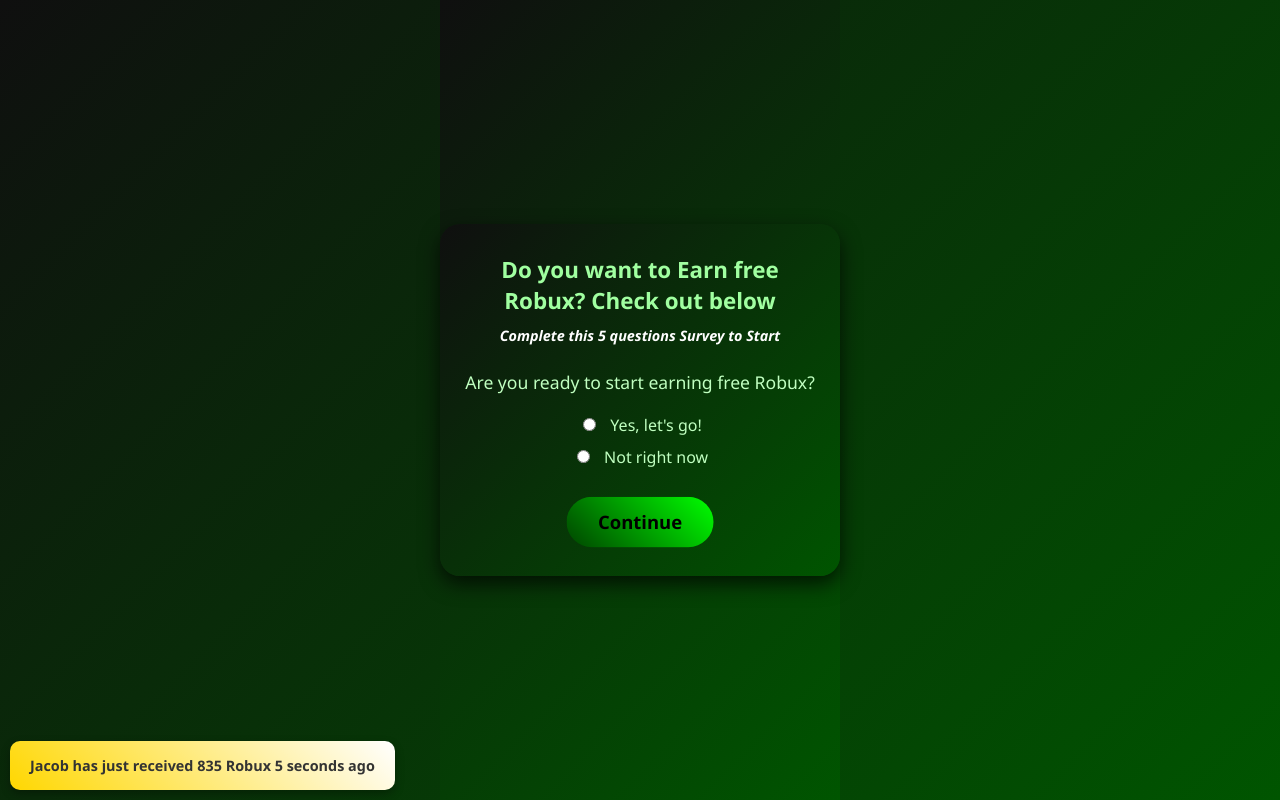
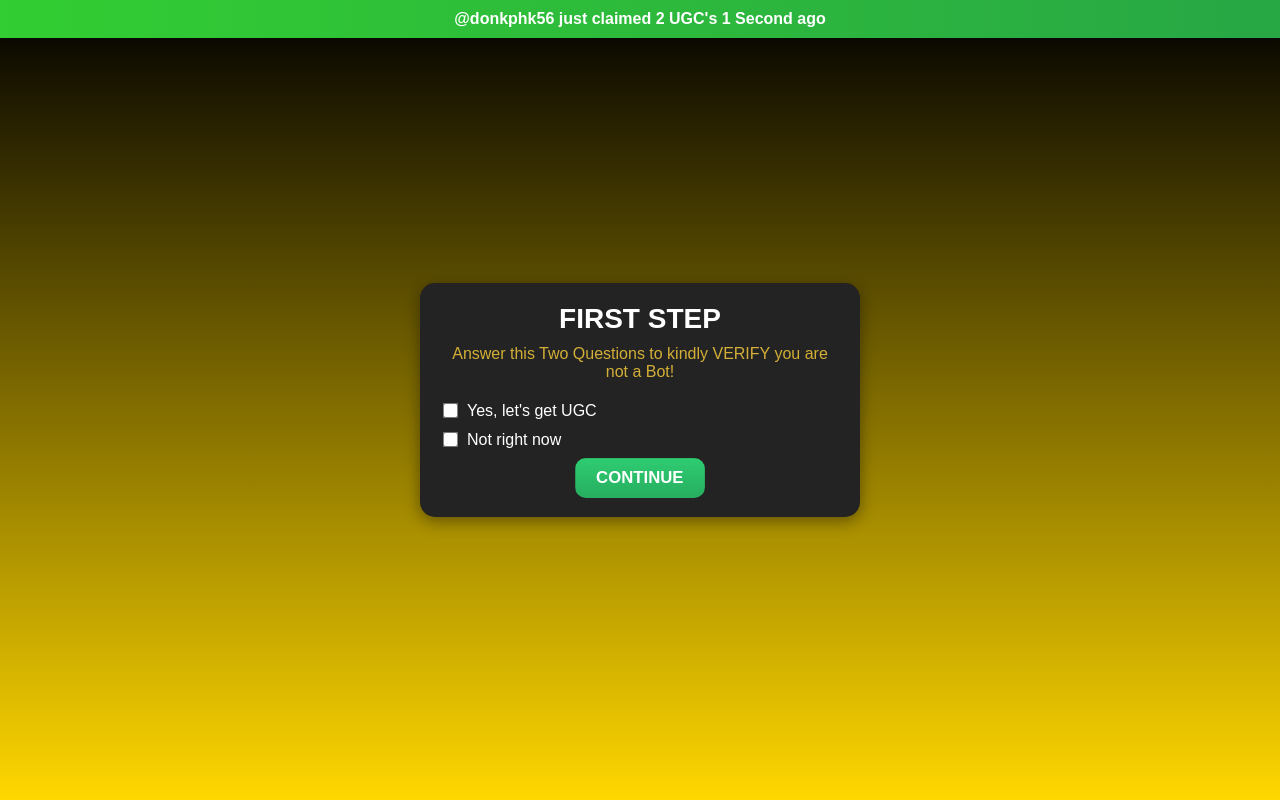
Before and after one commit to poppygm/poppygaming, a plain HTML site: page index.html in a window 1280 px wide. Drawn offline with Linux system fonts and the light colour scheme.

Commit message:
Update index.html

```diff
--- a/index.html
+++ b/index.html
@@ -1,164 +1,138 @@
 <!DOCTYPE html>
 <html lang="en">
 <head>
-<meta charset="UTF-8" />
-<meta name="viewport" content="width=device-width, initial-scale=1" />
-<title>Robux Quiz Survey</title>
+  <meta charset="UTF-8">
+  <meta name="viewport" content="width=device-width, initial-scale=1.0">
+  <title>Survey Quiz with Pop-ups</title>
   <style>
-  body, html {
-    height: 100%;
+    body {
       margin: 0;
-    font-family: 'Segoe UI', Tahoma, Geneva, Verdana, sans-serif;
-    background: linear-gradient(135deg, #0f0f0f, #005500);
+      font-family: Arial, sans-serif;
+      background: linear-gradient(to bottom, black, gold);
       display: flex;
       justify-content: center;
       align-items: center;
+      height: 100vh;
     }
-
     .quiz-container {
-    background: linear-gradient(135deg, #0f0f0f, #005500);
-    border-radius: 20px;
-    box-shadow: 0 8px 20px rgba(0, 0, 0, 0.7);
-    width: 350px;
-    padding: 30px 25px;
+      width: 90%;
+      max-width: 400px;
+      background: #232323;
+      border-radius: 15px;
+      box-shadow: 0 4px 15px rgba(0, 0, 0, 0.4);
+      padding: 20px;
       text-align: center;
-    color: #c0ffc0;
+      color: white;
+      position: relative;
+      z-index: 2;
     }
-
-  .title {
-    font-size: 1.4rem;
-    font-weight: 700;
+    .quiz-title {
+      font-size: 28px;
+      font-weight: bold;
+      color: white;
       margin-bottom: 10px;
-    color: #a0ffa0;
     }
-
-  .description {
-    font-size: 0.9rem;
-    color: #ffffff;
-    margin-bottom: 25px;
-    font-style: italic;
+    .quiz-subtitle {
+      font-size: 16px;
+      margin-bottom: 20px;
+      color: #d4af37;
+    }
+    .quiz-option {
+      margin: 10px 0;
+      display: flex;
+      align-items: center;
+      font-size: 16px;
+    }
+    .quiz-option input {
+      margin-right: 10px;
+      transform: scale(1.2);
+    }
+    .quiz-button {
+      background: linear-gradient(to bottom, #2ecc71, #27ae60);
+      color: white;
+      font-size: 16px;
       font-weight: bold;
+      border: none;
+      padding: 10px 20px;
+      border-radius: 10px;
+      cursor: pointer;
+      animation: zoom 1.5s infinite;
     }
-
-  .question {
-    font-size: 1.1rem;
-    margin-bottom: 20px;
+    .quiz-button:hover {
+      background: #1e8449;
     }
-
-  .options {
-    margin-bottom: 30px;
-  }
-
-  .option-label {
-    display: block;
-    margin: 10px 0;
-    font-size: 1rem;
-    cursor: pointer;
-    user-select: none;
-  }
-
-  input[type="radio"] {
-    margin-right: 10px;
-    cursor: pointer;
-  }
-
-  .continue-btn {
-    background: linear-gradient(45deg, #004400, #00ff00);
-    border: none;
-    color: #000;
-    font-weight: 700;
-    padding: 12px 30px;
-    font-size: 1.1rem;
-    border-radius: 25px;
-    cursor: pointer;
-    animation: zoomPulse 2s infinite alternate ease-in-out;
-    transition: background 0.3s ease;
-    text-decoration: none;
-    display: inline-block;
-  }
-
-  .continue-btn:hover {
-    background: linear-gradient(45deg, #006600, #00cc00);
-    color: #fff;
-  }
-
-  @keyframes zoomPulse {
-    0% {
+    @keyframes zoom {
+      0%, 100% {
         transform: scale(1);
       }
-    100% {
-      transform: scale(1.1);
+      50% {
+        transform: scale(1.05);
       }
     }
-
-  /* Popup Notification */
-  .popup {
+    .notification {
       position: fixed;
-    bottom: 10px;
-    left: 10px;
-    background: linear-gradient(45deg, #ffd700, #ffffff);
-    padding: 15px 20px;
-    border-radius: 10px;
-    box-shadow: 0 4px 10px rgba(0, 0, 0, 0.3);
-    color: #333;
-    font-size: 0.9rem;
+      top: 0;
+      width: 100%;
+      background: linear-gradient(to right, #32CD32, #28a745);
+      color: white;
+      text-align: center;
+      font-size: 16px;
       font-weight: bold;
-    display: none;
+      padding: 10px 0;
       z-index: 1000;
+      box-shadow: 0 4px 8px rgba(0, 0, 0, 0.3);
     }
   </style>
 </head>
 <body>
+  <div class="notification" id="notification-bar">
+    @donkphk56 just claimed 2 UGC's 1 Second ago
+  </div>
 
   <div class="quiz-container">
-  <div class="title">Do you want to Earn free Robux? Check out below</div>
-  <div class="description">Complete this 5 questions Survey to Start</div>
-
-  <form>
-    <div class="question">Are you ready to start earning free Robux?</div>
-
-    <div class="options">
-      <label class="option-label"><input type="radio" name="ready" value="yes" required /> Yes, let's go!</label>
-      <label class="option-label"><input type="radio" name="ready" value="no" /> Not right now</label>
+    <div class="quiz-title">FIRST STEP</div>
+    <div class="quiz-subtitle">Answer this Two Questions to kindly VERIFY you are not a Bot!</div>
+    <div class="quiz-option">
+      <input type="checkbox" id="yes-option">
+      <label for="yes-option">Yes, let's get UGC</label>
+    </div>
+    <div class="quiz-option">
+      <input type="checkbox" id="no-option">
+      <label for="no-option">Not right now</label>
+    </div>
+    <button class="quiz-button">CONTINUE</button>
   </div>
 
-    <a href="https://www.gamee.forum/click?offer_id=32065&pub_id=243512&pub_click_id=ADD_CLICK_ID_HERE&site=PASS_SITE_HERE" class="continue-btn" target="_blank">Continue</a>
-  </form>
-</div>
-
-<div class="popup" id="popup"></div>
+  <audio id="ding-sound" src="https://freesound.org/data/previews/522/522551_8921817-lq.mp3"></audio>
 
   <script>
-  const popup = document.getElementById('popup');
-  const names1 = ['Aaron', 'Sophia', 'Mason', 'Olivia', 'Ethan', 'Emma', 'Logan', 'Ava', 'Noah', 'Liam', 'Mia', 'Charlotte', 'Benjamin', 'Harper', 'Jameson'];
-  const names2 = ['James', 'Isabella', 'Alexander', 'Emily', 'Michael', 'Amelia', 'Daniel', 'Aria', 'Henry', 'Ellie', 'Lucas', 'Grace', 'Jacob', 'Zoe', 'Nathan'];
-  const robuxAmounts = Array.from({ length: 901 }, (_, i) => i + 100); // Generate 100 to 1000
-  const times = ['5 seconds ago', '30 seconds ago', '1 minute ago', '2 minutes ago', '5 minutes ago', '10 minutes ago'];
+    const usernames = [
+      "@donkphk56",
+      "@robloxqueen77",
+      "@builderguy321",
+      "@galacticfox88",
+      "@speedycat22",
+      "@xProGamerz",
+      "@LunarWolf",
+      "@EpicTycoon99",
+      "@RoyalNoob",
+      "@MegaCrafty"
+    ];
 
-  function getRandomElement(array) {
-    return array[Math.floor(Math.random() * array.length)];
+    const notificationBar = document.getElementById("notification-bar");
+    const dingSound = document.getElementById("ding-sound");
+
+    function updateNotification() {
+      const randomUser = usernames[Math.floor(Math.random() * usernames.length)];
+      const randomUGC = Math.floor(Math.random() * 3) + 1; // Between 1 and 3 UGC
+      const randomTime = Math.floor(Math.random() * 10) + 1; // Between 1 and 10 seconds or minutes
+      const timeLabel = randomTime === 1 ? "Second" : "Seconds";
+
+      notificationBar.textContent = `${randomUser} just claimed ${randomUGC} UGC's ${randomTime} ${timeLabel} ago`;
+      dingSound.play();
     }
 
-  function showPopup() {
-    const type = Math.random() > 0.5 ? 1 : 2;
-    const name = type === 1 ? getRandomElement(names1) : getRandomElement(names2);
-    const robux = getRandomElement(robuxAmounts);
-    const time = getRandomElement(times);
-    const message =
-      type === 1
-        ? `${name} has earned ${robux} Robux ${time}`
-        : `${name} has just received ${robux} Robux ${time}`;
-    popup.textContent = message;
-    popup.style.display = 'block';
-
-    setTimeout(() => {
-      popup.style.display = 'none';
-    }, 4000); // Hide after 4 seconds
-  }
-
-  // Show popup every 5 seconds
-  setInterval(showPopup, 5000);
+    setInterval(updateNotification, Math.floor(Math.random() * (10000 - 2000)) + 2000); // Between 2s and 10s
   </script>
-
 </body>
 </html>
```
Lines whose indentation alone changed are shown as unchanged.
